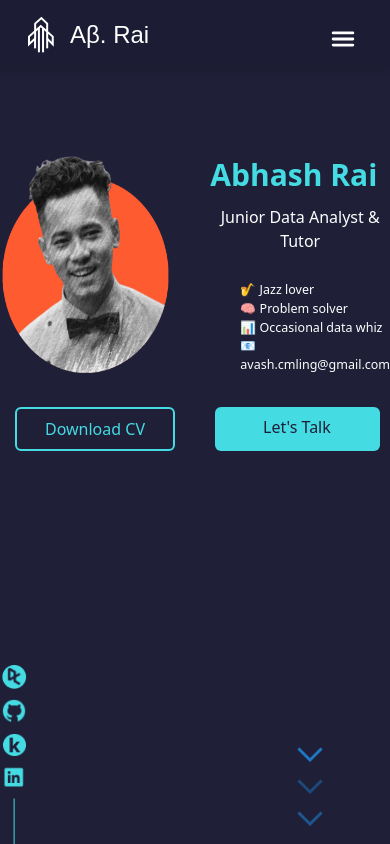
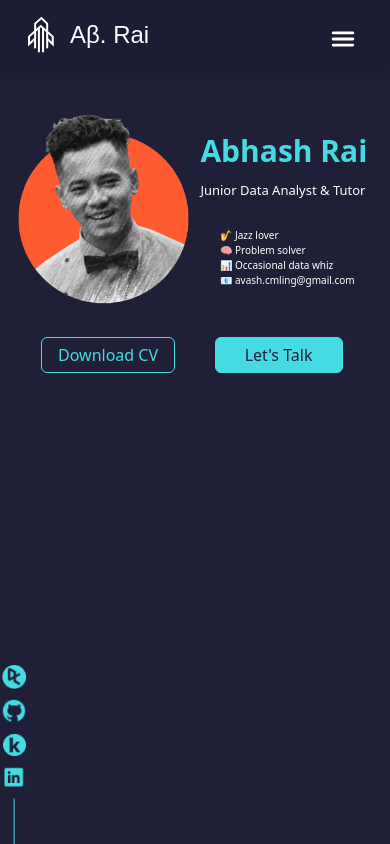
Before and after one commit to AbhashChamlingRai/portfolio-website, a React (Create React App) app: page / in a window 390 px wide. Built offline with nearby package versions, Linux system fonts and the light colour scheme.

Commit message:
Made landing section completely responsive

```diff
--- a/src/components/Landing/Landing.css
+++ b/src/components/Landing/Landing.css
@@ -68,4 +68,94 @@ ul{
         font-size: 12.5px;
         padding-left: 30px;
     }
+    .scroll_down {
+      display: none;
+    }
+    .landing_section {
+      padding-left: 5%;
+      padding-right: 5%;
+      padding-top: 10%;
+      padding-bottom: 10%;
+    }
+    .landing_section_inner {
+      gap: 3%;
+    }
 }
+
+@media (max-width: 460px)  {
+  .full_name_text {
+      font-size: 30px;
+  }
+  .work_title {
+    font-size: 13px;
+  }
+  .personality {
+      font-size: 10px;
+      padding-left: 20px;
+  }
+  .scroll_down {
+    display: none;
+  }
+  .landing_section {
+    padding-left: 4%;
+    padding-right: 4%;
+    padding-top: 10%;
+    padding-bottom: 10%;
+  }
+  .landing_section_inner {
+    gap: 3%;
+  }
+  .download_cv_button {
+    padding-left: 10%;
+    padding-right: 10%;
+    padding-top: 3%;
+    padding-bottom: 3%;
+  }
+  .contact_button {
+    padding-left: 18%;
+    padding-right: 18%;
+    padding-top: 3%;
+    padding-bottom: 3%;
+  }
+  .landing_section_border_size_control {
+    border: 1px solid #45DBE2;
+  }
+}
+
+@media (max-width: 370px)  {
+  .full_name_text {
+      font-size: 25px;
+  }
+  .work_title {
+    font-size: 12px;
+  }
+  .personality {
+      font-size: 10px;
+      padding-left: 15px;
+      padding-top: 10px;
+  }
+  .scroll_down {
+    display: none;
+  }
+  .landing_section {
+    padding-left: 3%;
+    padding-right: 3%;
+    padding-top: 10%;
+    padding-bottom: 10%;
+  }
+  .landing_section_inner {
+    gap: 3%;
+  }
+  .download_cv_button {
+    padding-left: 8%;
+    padding-right: 8%;
+    padding-top: 3%;
+    padding-bottom: 3%;
+  }
+  .contact_button {
+    padding-left: 16%;
+    padding-right: 16%;
+    padding-top: 3%;
+    padding-bottom: 3%;
+  }
+}
--- a/src/components/Landing/Landing.jsx
+++ b/src/components/Landing/Landing.jsx
@@ -8,7 +8,7 @@ const Landing = () => {
     <>
       <div className="w-full py-9"></div>
       <div className="landing_section container mx-auto py-20 xl:px-52 lg:px-30 md:px-16 sm:px-0">
-        <div className="flex flex-wrap justify-center w-full gap-10">
+        <div className="landing_section_inner flex flex-wrap justify-center w-full gap-10">
           <div className="flex flex-1 justify-center">
             <img src={LandingDP} className="w-80" alt="logo" />
           </div>
@@ -37,7 +37,7 @@ const Landing = () => {
             <a
               href="#"
               download=""
-              className="xl:w-auto lg:w-auto md:w-2/3 flex justify-center 2xl:text-3xl xl:text-2xl lg:text-lg font-light border-2 rounded-md border-custom-light-blue text-custom-light-blue px-7 py-2 box-border transform hover:scale-110 transition-transform duration-300"
+              className="landing_section_border_size_control download_cv_button z-[-1] xl:w-auto lg:w-auto md:w-2/3 flex justify-center 2xl:text-3xl xl:text-2xl lg:text-lg font-light border-2 rounded-md border-custom-light-blue text-custom-light-blue px-7 py-2 box-border transform hover:scale-110 transition-transform duration-300"
             >
               Download CV
             </a>
@@ -45,7 +45,7 @@ const Landing = () => {
           <div className="landing-section-button flex flex-1 justify-start">
             <a
               href="#"
-              className="xl:w-auto lg:w-auto md:w-2/3 flex justify-center 2xl:text-3xl xl:text-2xl lg:text-lg font-regular border-0 rounded-md bg-custom-light-blue text-custom-dark-blue px-12 py-2 box-border transform hover:scale-110 transition-transform duration-300"
+              className="landing_section_border_size_control contact_button z-[-1] xl:w-auto lg:w-auto md:w-2/3 flex justify-center 2xl:text-3xl xl:text-2xl lg:text-lg font-regular border-0 rounded-md bg-custom-light-blue text-custom-dark-blue px-12 py-2 box-border transform hover:scale-110 transition-transform duration-300"
             >
               {/* Let's Talk */}
               <Typewriter
@@ -73,7 +73,7 @@ const Landing = () => {
           </div>
         </div>
       </div>
-      <div className="absolute bottom-3 right-0 xl:flex lg:flex md:flex sm:hidden">
+      <div className="scroll_down absolute bottom-3 right-0 xl:flex lg:flex md:flex sm:hidden">
         <ul className="flex flex-col">
           <li>
             <img src={downArrow} className="arrow1 w-1/3" alt="down arrow" />
```
